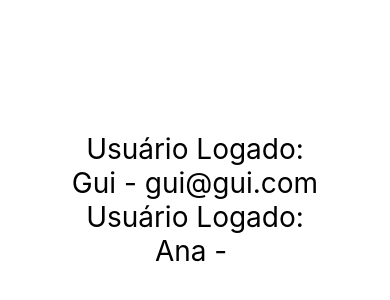
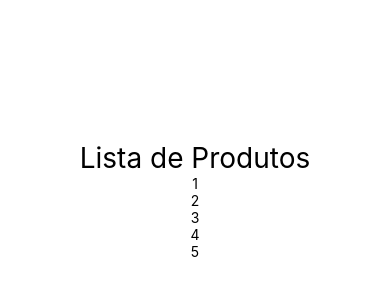
Before and after one commit to joaomotajr/curso-react-exercicios, a React Native app: screen / in a window 390 px wide. Shown: the part 222-522 px from the top of the page. Built offline with nearby package versions, Linux system fonts and the light colour scheme.

Commit message:
feat/session7-aula

```diff
--- a/src/App.tsx
+++ b/src/App.tsx
@@ -14,6 +14,7 @@ import Familia from './components/relacao/Familia';
 import Membro from './components/relacao/Membro';
 //export default () => <View><Primeiro /></View>
 import UsuarioLogado from './components/UsuarioLogado';
+import ListaProduto from './components/produtos/ListaProduto';
 
 export default () => (
   <SafeAreaView style = {style.App}>
@@ -35,10 +36,10 @@ export default () => (
       <Membro nome="John" sobreNome="Moto" element={<Button title='BTN' />}/>
     </Familia> */}
     {/* <Text>{"ererer"}</Text> */}
-    <UsuarioLogado  nome={'Gui'} email={'gui@gui.com'} />
+    {/* <UsuarioLogado  nome={'Gui'} email={'gui@gui.com'} />
     <UsuarioLogado nome={'Ana'} />
-    <UsuarioLogado nome={''} />
-
+    <UsuarioLogado nome={''} /> */}
+    <ListaProduto />
   </SafeAreaView>
 )
 const style = StyleSheet.create({
--- a/src/components/Titulo.tsx
+++ b/src/components/Titulo.tsx
@@ -1,5 +1,5 @@
 import React, {Fragment} from "react";
-import { View, Text } from "react-native";
+import { Text } from "react-native";
 import estilo from "./estilo";
 
 
--- /dev/null
+++ b/src/components/produtos/ListaProduto.tsx
@@ -0,0 +1,17 @@
+import React, {Fragment} from "react";
+import { Text } from "react-native";
+import estilo from "../estilo";
+import produtos from "./Produtos";
+
+export default () => {
+    return (
+        <>
+            <Text style={estilo.txtG}>
+                Lista de Produtos
+            </Text>
+            {produtos.map((p) => {
+                return <Text>{p.id}</Text>
+            })}
+        </>
+    )
+}
--- /dev/null
+++ b/src/components/produtos/Produtos.tsx
@@ -0,0 +1,7 @@
+export default [
+    {id: 1, nome: 'Las of Us 2', preco: 149.99},
+    {id: 2, nome: 'Notebook', preco: 19.99},
+    {id: 3, nome: 'PS5', preco: 2599.99},
+    {id: 4, nome: 'MAC', preco: 9789.99},
+    {id: 5, nome: 'PEN', preco: 109.99},
+]
```
